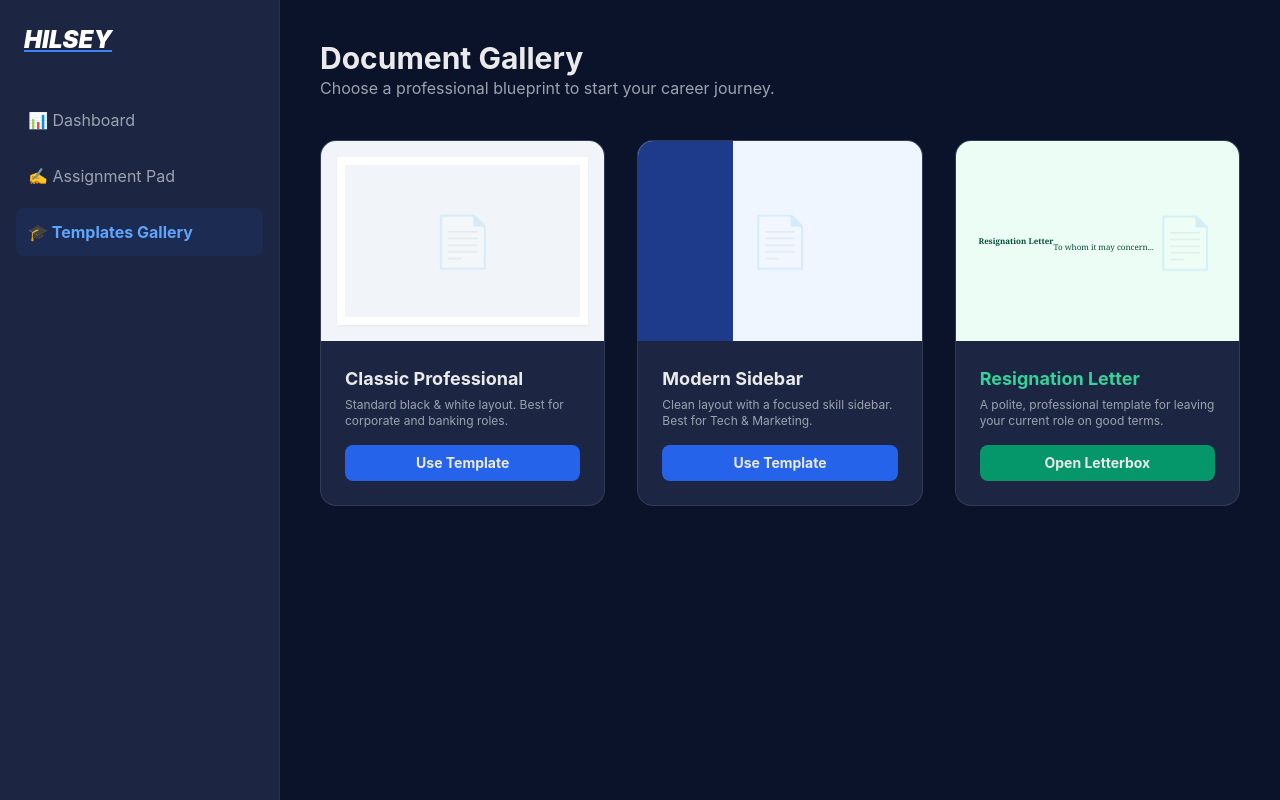
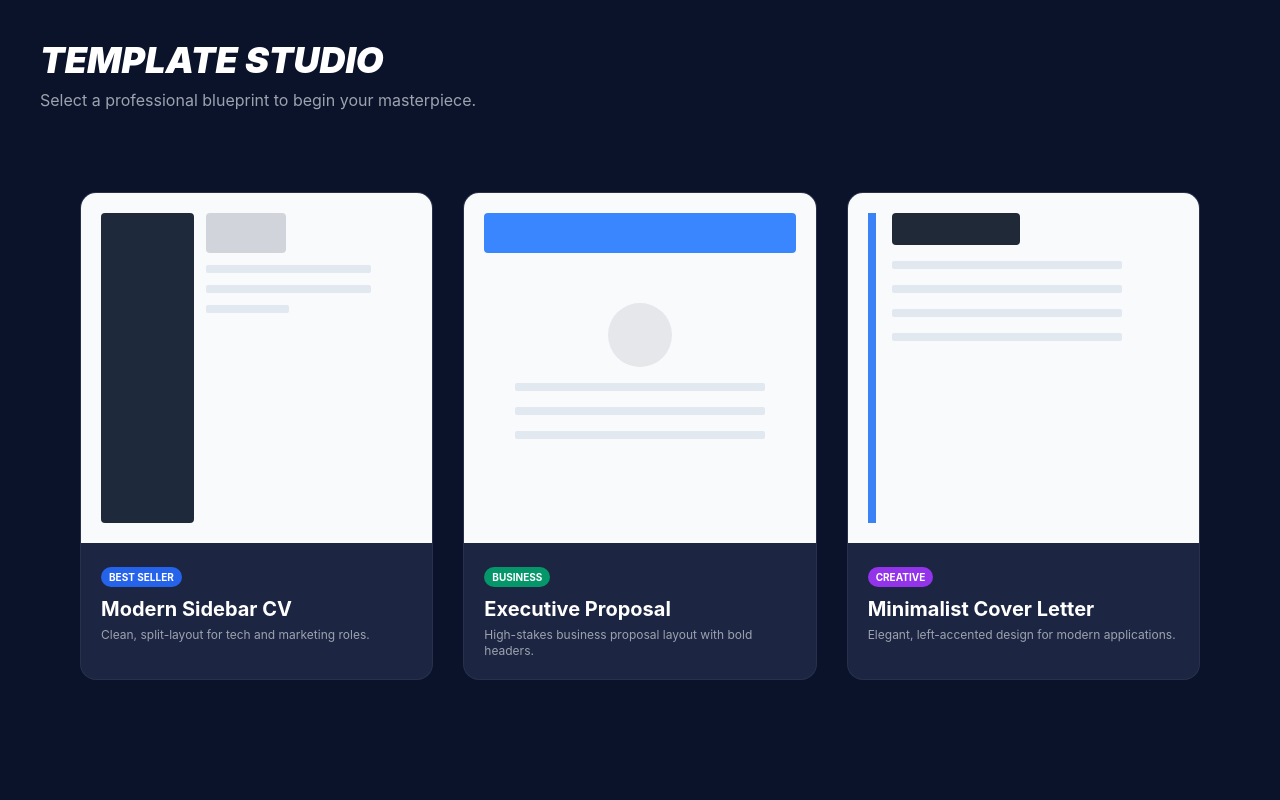
Before and after one commit to hilsey-pro/poulbilliards, a Flask app: page /templates in a window 1280 px wide. Run offline with Flask 3, Linux system fonts and the light colour scheme; the visitor is signed in with stand-in values (Sample User, id 1); some libraries are stand-ins or nearby versions.

Commit message:
Update templates.html

```diff
--- a/templates/templates.html
+++ b/templates/templates.html
@@ -1,71 +1,118 @@
 <!DOCTYPE html>
-<html>
+<html lang="en">
 <head>
-    <title>Hilsey Pro | Template Gallery</title>
+    <meta charset="UTF-8">
+    <meta name="viewport" content="width=device-width, initial-scale=1.0">
+    <title>Hilsey Pro | Template Studio</title>
     <script src="https://cdn.tailwindcss.com"></script>
     <style>
-        :root { --bg: #0B132B; --sidebar: #1C2541; --primary: #3A86FF; --text: #EAEAEA; }
-        body { background: var(--bg); color: var(--text); font-family: 'Inter', sans-serif; display: flex; height: 100vh; }
-        .sidebar { width: 280px; background: var(--sidebar); border-right: 1px solid rgba(255,255,255,0.05); }
-        .template-card { background: #1C2541; border: 1px solid rgba(255,255,255,0.1); border-radius: 16px; overflow: hidden; transition: 0.3s; }
-        .template-card:hover { transform: translateY(-10px); border-color: var(--primary); box-shadow: 0 10px 30px rgba(58, 134, 255, 0.2); }
-        .preview-img { height: 200px; background: #2D3748; display: flex; align-items: center; justify-content: center; position: relative; }
-        .preview-img::after { content: "📄"; font-size: 50px; opacity: 0.2; }
+        :root { --bg: #0B132B; --card: #1C2541; --primary: #3A86FF; }
+        body { background: var(--bg); color: white; font-family: 'Inter', sans-serif; }
+
+        .gallery-grid {
+            display: grid;
+            grid-template-columns: repeat(auto-fill, minmax(280px, 1fr));
+            gap: 30px;
+            padding: 40px;
+        }
+
+        .template-card {
+            background: var(--card);
+            border-radius: 16px;
+            overflow: hidden;
+            transition: all 0.3s ease;
+            border: 1px solid rgba(255,255,255,0.05);
+            cursor: pointer;
+        }
+
+        .template-card:hover {
+            transform: translateY(-10px);
+            border-color: var(--primary);
+            box-shadow: 0 20px 40px rgba(58, 134, 255, 0.2);
+        }
+
+        /* Simulating the visual look of the templates in thumbnails */
+        .preview-box {
+            height: 350px;
+            width: 100%;
+            background: #f8fafc;
+            position: relative;
+            padding: 20px;
+            display: flex;
+            flex-direction: column;
+            gap: 10px;
+        }
+
+        /* Mock UI Elements for thumbnails */
+        .mock-sidebar { width: 30%; height: 100%; background: #1e293b; border-radius: 4px; }
+        .mock-header { width: 100%; height: 40px; background: #3A86FF; border-radius: 4px; }
+        .mock-line { width: 80%; height: 8px; background: #e2e8f0; border-radius: 2px; }
+        .mock-line.short { width: 40%; }
     </style>
 </head>
 <body>
 
-    <div class="sidebar">
-        <div class="p-6"><h1 class="text-2xl font-black italic text-white underline decoration-blue-500">HILSEY</h1></div>
-        <nav class="p-4 space-y-2">
-            <a href="/dashboard" class="flex items-center gap-3 p-3 text-gray-400 hover:text-white">📊 Dashboard</a>
-            <a href="/" class="flex items-center gap-3 p-3 text-gray-400 hover:text-white">✍️ Assignment Pad</a>
-            <a href="/templates" class="flex items-center gap-3 p-3 bg-blue-600/10 text-blue-400 rounded-lg font-bold">🎓 Templates Gallery</a>
-        </nav>
-    </div>
+    <div class="p-10">
+        <h1 class="text-4xl font-black italic mb-2">TEMPLATE STUDIO</h1>
+        <p class="text-gray-400 mb-10">Select a professional blueprint to begin your masterpiece.</p>
 
-    <div class="flex-1 p-10 overflow-y-auto">
-        <header class="mb-10">
-            <h2 class="text-3xl font-bold">Document Gallery</h2>
-            <p class="text-gray-400">Choose a professional blueprint to start your career journey.</p>
-        </header>
+        <div class="gallery-grid">
 
-        <div class="grid grid-cols-1 md:grid-cols-2 lg:grid-cols-3 gap-8">
-
-            <div class="template-card">
-                <div class="preview-img bg-slate-100">
-                    <div class="absolute inset-0 border-8 border-white m-4 shadow-sm"></div>
+            <div class="template-card" onclick="location.href='/?template=modern'">
+                <div class="preview-box">
+                    <div class="flex h-full gap-3">
+                        <div class="mock-sidebar"></div>
+                        <div class="flex-1 flex flex-col gap-3">
+                            <div class="h-10 w-20 bg-gray-300 rounded"></div>
+                            <div class="mock-line"></div>
+                            <div class="mock-line"></div>
+                            <div class="mock-line short"></div>
+                        </div>
+                    </div>
                 </div>
-                <div class="p-6">
-                    <h3 class="font-bold text-lg mb-1">Classic Professional</h3>
-                    <p class="text-xs text-gray-400 mb-4">Standard black & white layout. Best for corporate and banking roles.</p>
-                    <button onclick="location.href='/?template=cv'" class="w-full bg-blue-600 py-2 rounded-lg font-bold text-sm hover:bg-blue-500 transition">Use Template</button>
+                <div class="p-5">
+                    <span class="text-[10px] bg-blue-600 px-2 py-1 rounded-full font-bold">BEST SELLER</span>
+                    <h3 class="text-xl font-bold mt-2">Modern Sidebar CV</h3>
+                    <p class="text-gray-400 text-xs mt-1">Clean, split-layout for tech and marketing roles.</p>
                 </div>
             </div>
 
-            <div class="template-card">
-                <div class="preview-img bg-blue-50">
-                    <div class="absolute left-0 top-0 bottom-0 w-1/3 bg-blue-900"></div>
+            <div class="template-card" onclick="location.href='/?template=proposal'">
+                <div class="preview-box">
+                    <div class="mock-header"></div>
+                    <div class="mt-10 flex flex-col gap-4 items-center">
+                        <div class="h-16 w-16 rounded-full bg-gray-200"></div>
+                        <div class="mock-line"></div>
+                        <div class="mock-line"></div>
+                        <div class="mock-line"></div>
+                    </div>
                 </div>
-                <div class="p-6">
-                    <h3 class="font-bold text-lg mb-1">Modern Sidebar</h3>
-                    <p class="text-xs text-gray-400 mb-4">Clean layout with a focused skill sidebar. Best for Tech & Marketing.</p>
-                    <button onclick="location.href='/?template=modern'" class="w-full bg-blue-600 py-2 rounded-lg font-bold text-sm hover:bg-blue-500 transition">Use Template</button>
+                <div class="p-5">
+                    <span class="text-[10px] bg-emerald-600 px-2 py-1 rounded-full font-bold">BUSINESS</span>
+                    <h3 class="text-xl font-bold mt-2">Executive Proposal</h3>
+                    <p class="text-gray-400 text-xs mt-1">High-stakes business proposal layout with bold headers.</p>
                 </div>
             </div>
 
-            <div class="template-card">
-                <div class="preview-img bg-emerald-50 text-emerald-900 font-serif p-4 text-[8px]">
-                    <b>Resignation Letter</b><br>To whom it may concern...
+            <div class="template-card" onclick="location.href='/?template=cover_letter'">
+                <div class="preview-box">
+                    <div class="border-l-8 border-blue-500 h-full pl-4 flex flex-col gap-4">
+                        <div class="h-8 w-32 bg-gray-800 rounded"></div>
+                        <div class="mock-line"></div>
+                        <div class="mock-line"></div>
+                        <div class="mock-line"></div>
+                        <div class="mock-line"></div>
+                    </div>
                 </div>
-                <div class="p-6">
-                    <h3 class="font-bold text-lg mb-1 text-emerald-400">Resignation Letter</h3>
-                    <p class="text-xs text-gray-400 mb-4">A polite, professional template for leaving your current role on good terms.</p>
-                    <button onclick="location.href='/?template=resign'" class="w-full bg-emerald-600 py-2 rounded-lg font-bold text-sm hover:bg-emerald-500 transition">Open Letterbox</button>
+                <div class="p-5">
+                    <span class="text-[10px] bg-purple-600 px-2 py-1 rounded-full font-bold">CREATIVE</span>
+                    <h3 class="text-xl font-bold mt-2">Minimalist Cover Letter</h3>
+                    <p class="text-gray-400 text-xs mt-1">Elegant, left-accented design for modern applications.</p>
                 </div>
             </div>
 
         </div>
     </div>
+
 </body>
 </html>
```
